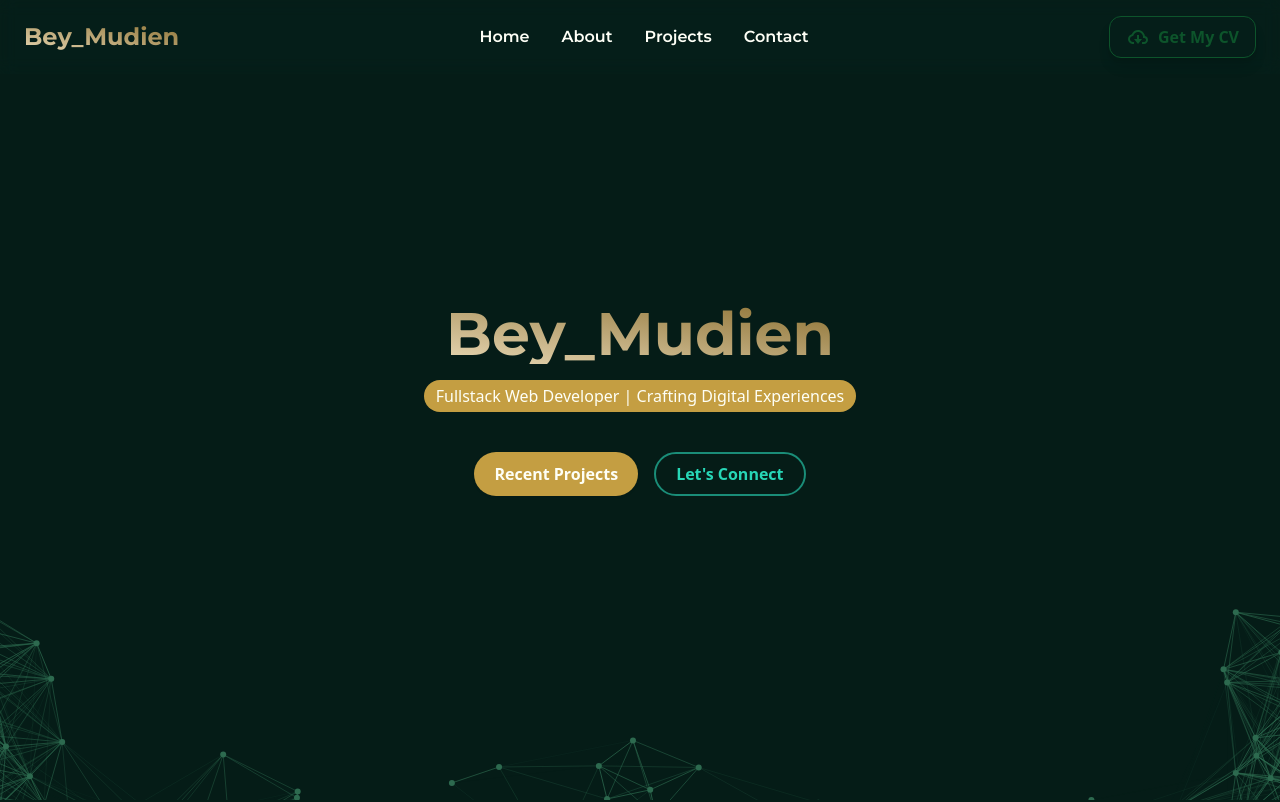
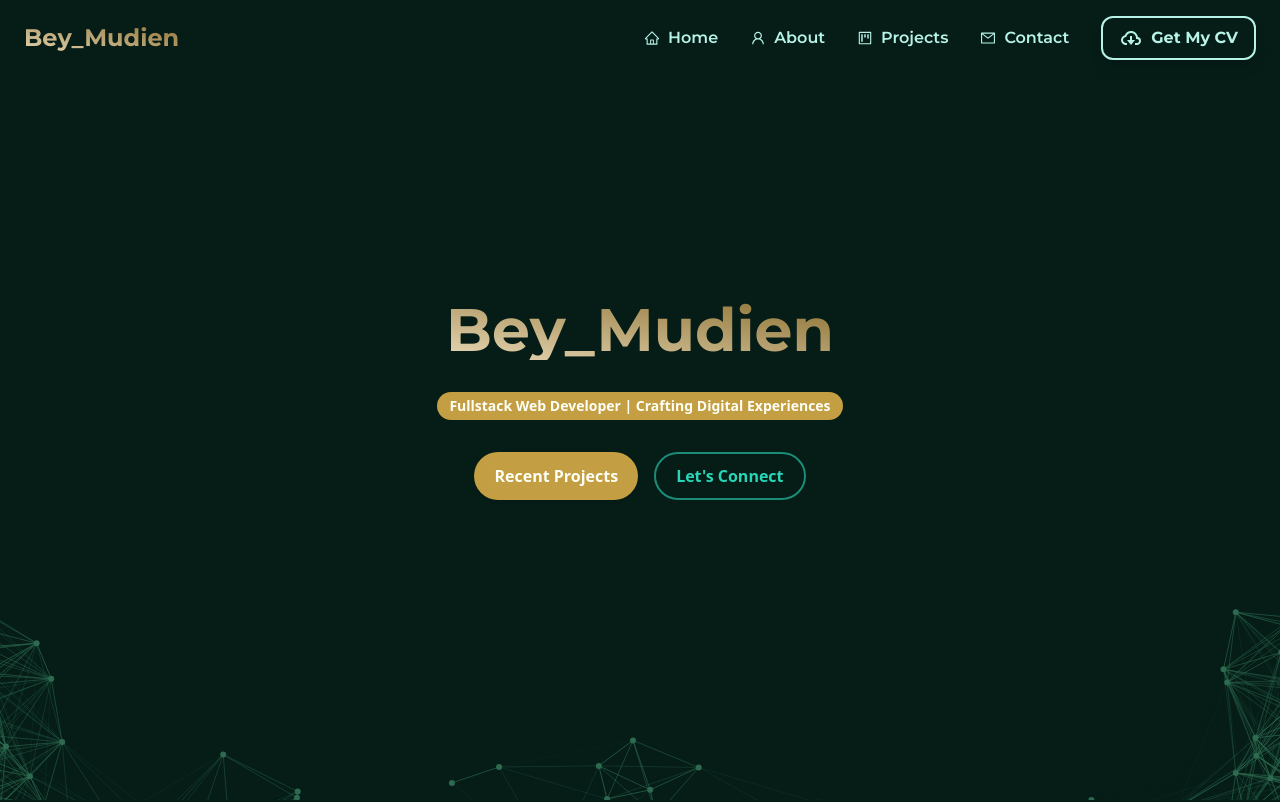
Before and after one commit to Mudien-UB/porto-ubay, a React (Vite) app: page / in a window 1280 px wide. Shown: the top 802 px of the page. Built offline with nearby package versions, Linux system fonts and the light colour scheme.

Commit message:
fixing navbar and some responsif page

```diff
--- a/src/App.jsx
+++ b/src/App.jsx
@@ -10,7 +10,6 @@ import LoadingPage from "./pages/LoadingPage";
 import ContactPage from "./pages/ContactPage";
 
 export default function App() {
-  const [showNavbar, setShowNavbar] = useState(false);
   const [loading, setLoading] = useState(true);
 
   useEffect(() => {
@@ -58,9 +57,9 @@ export default function App() {
   return (
     <>
       <header
-        className={`fixed top-0 left-0 z-50 w-full ${showNavbar ? 'shadow-2xl' : '' } `}
+        className={`fixed top-0 left-0 z-50 w-full `}
       >
-        <Navbar showNavbar={showNavbar} />
+        <Navbar />
       </header>
 
       <BackgroundAnimation />
--- a/src/components/Navbar.jsx
+++ b/src/components/Navbar.jsx
@@ -1,70 +1,124 @@
-import React from 'react';
+import React, { useState, useEffect } from 'react';
 import { BiCloudDownload } from 'react-icons/bi';
+import { HiMenu, HiX } from 'react-icons/hi';
+import { AiOutlineHome, AiOutlineUser, AiOutlineProject, AiOutlineMail } from 'react-icons/ai';
 
-export default function Navbar({ showNavbar }) {
+export default function Navbar() {
+  const [isOpen, setIsOpen] = useState(false);
+  const [isScrolled, setIsScrolled] = useState(false);
+
+  const navigationLinks = [
+    {
+      id: "home",
+      title: "Home",
+      icon: <AiOutlineHome />
+    },
+    {
+      id: "about",
+      title: "About",
+      icon: <AiOutlineUser />
+    },
+    {
+      id: "projects",
+      title: "Projects",
+      icon: <AiOutlineProject />
+    },
+    {
+      id: "contact",
+      title: "Contact",
+      icon: <AiOutlineMail />
+    }
+  ];
+
   const scrollToSection = (id) => {
     const element = document.getElementById(id);
     if (element) {
       element.scrollIntoView({ behavior: 'smooth' });
+      setIsOpen(false);
     }
   };
 
   const downloadCv = () => {
     window.open("https://www.google.com", "_blank");
+    setIsOpen(false);
   };
+
+  useEffect(() => {
+    const handleScroll = () => {
+      setIsScrolled(window.scrollY > 0);
+    };
+    window.addEventListener("scroll", handleScroll);
+    return () => window.removeEventListener("scroll", handleScroll);
+  }, []);
 
   return (
     <nav
       className={`fixed top-0 left-0 w-full px-6 py-4 z-50 transition-all duration-300 ${
-        showNavbar
-          ? 'bg-brunswick-green-500'
-          : 'backdrop-blur-sm bg-brunswick-green-300/20'
+        isScrolled
+          ? 'bg-brunswick-green-300/80 backdrop-blur-sm'
+          : 'bg-transparent'
       }`}
     >
-      <div className="flex flex-col md:flex-row justify-between items-center gap-4 md:gap-0">
-        {/* Logo */}
+      <div className="flex justify-between items-center">
         <h1 className="text-2xl font-bold bg-gradient-to-bl from-golden-brown to-satin-sheen-gold-800 bg-clip-text text-transparent font-montserrat">
           Bey_Mudien
         </h1>
 
-        {/* Navigation Links (Desktop Only) */}
-        <ul className="hidden md:flex space-x-8 text-ivory-500 font-montserrat font-semibold">
-          {['home', 'about', 'projects', 'contact'].map((section) => (
-            <li key={section}>
+        {/* Desktop Nav */}
+        <ul className="hidden md:flex space-x-8 text-brunswick-green-900 font-montserrat font-semibold items-center">
+          {navigationLinks.map(({ id, title, icon }) => (
+            <li key={id}>
               <button
-                onClick={() => scrollToSection(section)}
-                className="hover:text-satin-sheen-gold transition-colors"
+                onClick={() => scrollToSection(id)}
+                className="flex items-center gap-2 hover:text-satin-sheen-gold transition-colors"
               >
-                {section.charAt(0).toUpperCase() + section.slice(1)}
+                {icon}
+                {title}
               </button>
             </li>
           ))}
+          <li>
+            <button
+              onClick={downloadCv}
+              className="flex items-center gap-2 bg-gold-500 text-brunswick-green-900 font-bold px-4 py-2 rounded-xl shadow-lg border-2 border-gold-400 hover:bg-gradient-to-bl hover:from-satin-sheen-gold hover:to-satin-sheen-gold-700 hover:border-satin-sheen-gold hover:text-ivory-600 transition-all duration-300"
+            >
+              <BiCloudDownload size={24} />
+              <span>Get My CV</span>
+            </button>
+          </li>
         </ul>
 
-        {/* CV Button */}
+        {/* Hamburger */}
         <button
-          onClick={downloadCv}
-          className={`flex items-center gap-2 bg-gold-500 text-green-900 font-bold px-4 py-2 rounded-xl shadow-lg border border-gold-400 hover:bg-gradient-to-bl hover:from-satin-sheen-gold hover:to-satin-sheen-gold-700 hover:border-satin-sheen-gold hover:text-ivory-600 transition-all duration-300 ${showNavbar ? 'text-satin-sheen-gold' : ''}`}
+          className="md:hidden text-3xl text-ivory-500"
+          onClick={() => setIsOpen(!isOpen)}
         >
-          <BiCloudDownload className="text-xl md:text-lg"  size={24}/>
-          <span className="hidden md:inline">Get My CV</span>
+          {isOpen ? <HiX /> : <HiMenu />}
         </button>
+      </div>
 
-        {/* Mobile Navigation Icons */}
-        <div className="flex md:hidden justify-around w-full text-ivory-500 font-montserrat font-semibold mt-2">
-          {['home', 'about', 'projects', 'contact'].map((section) => (
+      {/* Mobile Menu */}
+      {isOpen && (
+        <div className="md:hidden mt-4 flex flex-col items-start gap-4 bg-amber-50 p-4 rounded-lg shadow-lg">
+          {navigationLinks.map(({ id, title, icon }) => (
             <button
-              key={section}
-              onClick={() => scrollToSection(section)}
-              className="flex flex-col items-center text-sm hover:text-satin-sheen-gold"
+              key={id}
+              onClick={() => scrollToSection(id)}
+              className="flex items-center gap-2 text-green-800 font-semibold hover:text-satin-sheen-gold transition-colors"
             >
-              {/* Icon Placeholder - bisa ganti icon yang sesuai */}
-              <div className="text-xl">⬤</div>
-              <span>{section.charAt(0).toUpperCase() + section.slice(1)}</span>
+              {icon}
+              {title}
             </button>
           ))}
+          <button
+            onClick={downloadCv}
+            className="flex items-center gap-2 bg-gold-500 text-green-900 font-bold px-4 py-2 rounded-xl border border-gold-400 hover:bg-gradient-to-bl hover:from-satin-sheen-gold hover:to-satin-sheen-gold-700 hover:text-ivory-600 transition-all duration-300 w-full justify-center"
+          >
+            <BiCloudDownload size={24} />
+            <span>Get My CV</span>
+          </button>
         </div>
-      </div>
+      )}
     </nav>
   );
 }
--- a/src/pages/AboutMePage.jsx
+++ b/src/pages/AboutMePage.jsx
@@ -35,7 +35,7 @@ export default function AboutMePage({ id }) {
           </motion.div>
 
           <motion.div
-            className="relative p-5 m-1 rounded-xl text-center max-w-md md:mb-0 mb-10 text-satin-sheen-gold-800 font-medium text-xs md:text-sm italic font-poppins overflow-hidden"
+            className="relative p-5 m-1 rounded-xl text-center max-w-sm md:max-w-md md:mb-0 mb-10 text-satin-sheen-gold-800 font-medium text-xs md:text-sm italic font-poppins overflow-hidden"
             variants={slideInLeft(0.6)}
           >
             <p>
--- a/src/pages/HeroPage.jsx
+++ b/src/pages/HeroPage.jsx
@@ -13,14 +13,14 @@ export default function HeroPage({ id }) {
   return (
     <section
       id={id}
-      className="w-11/12 mx-auto h-screen flex flex-col gap-4 items-center justify-center text-center"
+      className="w-11/12 max-w-screen-xl mx-auto h-screen flex flex-col gap-6 sm:gap-8 items-center justify-center text-center px-4"
     >
       <motion.h1
         initial={{ opacity: 0, y: -30 }}
         whileInView={{ opacity: 1, y: 0 }}
         transition={{ duration: 0.8 }}
         viewport={{ once: true, amount: 0.4 }}
-        className="text-6xl font-bold bg-gradient-to-bl from-golden-brown to-satin-sheen-gold-800 bg-clip-text text-transparent font-montserrat"
+        className="text-3xl sm:text-4xl md:text-6xl font-bold bg-gradient-to-bl from-golden-brown to-satin-sheen-gold-800 bg-clip-text text-transparent font-montserrat"
       >
         Bey_Mudien
       </motion.h1>
@@ -30,7 +30,7 @@ export default function HeroPage({ id }) {
         whileInView={{ opacity: 1, y: 0 }}
         transition={{ duration: 1, delay: 0.5 }}
         viewport={{ once: true, amount: 0.4 }}
-        className="text-md bg-satin-sheen-gold px-3 py-1 rounded-2xl opacity-90 text-ivory"
+        className="text-[10px] sm:text-xs md:text-sm font-black bg-satin-sheen-gold px-3 py-1 rounded-2xl opacity-90 text-ivory"
       >
         Fullstack Web Developer | Crafting Digital Experiences
       </motion.h4>
@@ -40,21 +40,22 @@ export default function HeroPage({ id }) {
         whileInView={{ opacity: 1, scale: 1 }}
         transition={{ duration: 3, delay: 1 }}
         viewport={{ once: true, amount: 0.4 }}
-        className="mt-6 flex gap-4 font-bold"
+        className=" flex flex-row gap-3 sm:gap-4 font-bold flex-wrap justify-center"
       >
         <button
           onClick={() => scrollToSection('projects')}
-          className="bg-satin-sheen-gold text-ivory px-5 py-2 rounded-full shadow hover:scale-105 transition duration-300"
+          className="bg-satin-sheen-gold text-ivory text-xs sm:text-sm md:text-base px-4 sm:px-5 py-2 sm:py-2.5 rounded-full shadow hover:scale-105 transition duration-300"
         >
           Recent Projects
         </button>
         <button
           onClick={() => scrollToSection('contact')}
-          className="border-2 border-brunswick-green-600 text-brunswick-green-700 px-5 py-2 rounded-full hover:bg-brunswick-green-600 hover:text-satin-sheen-gold-900 transition duration-300"
+          className="border-2 border-brunswick-green-600 text-brunswick-green-700 text-xs sm:text-sm md:text-base px-4 sm:px-5 py-2 sm:py-2.5 rounded-full hover:bg-brunswick-green-600 hover:text-satin-sheen-gold-900 transition duration-300"
         >
           Let's Connect
         </button>
       </motion.div>
+
     </section>
   );
 }
```
